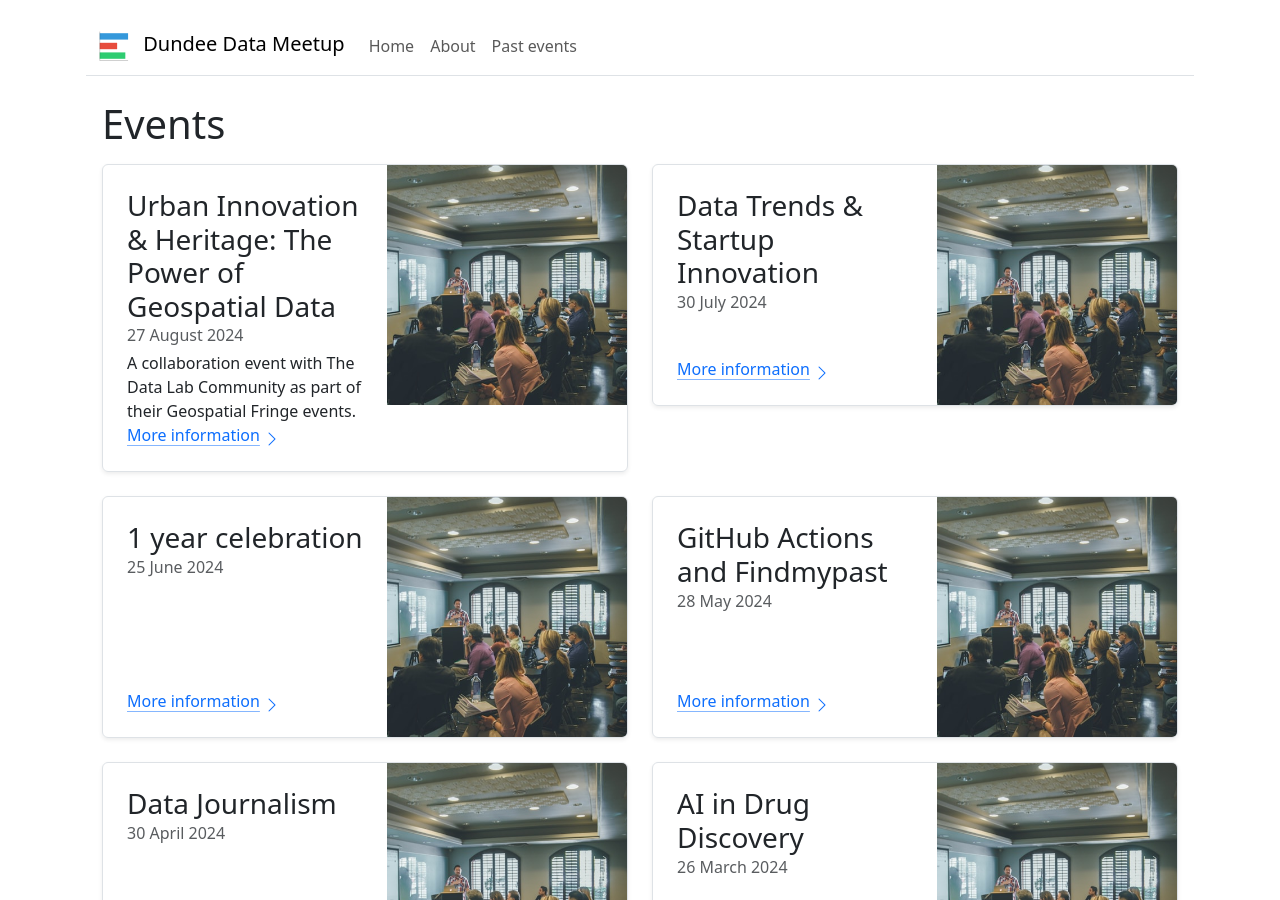
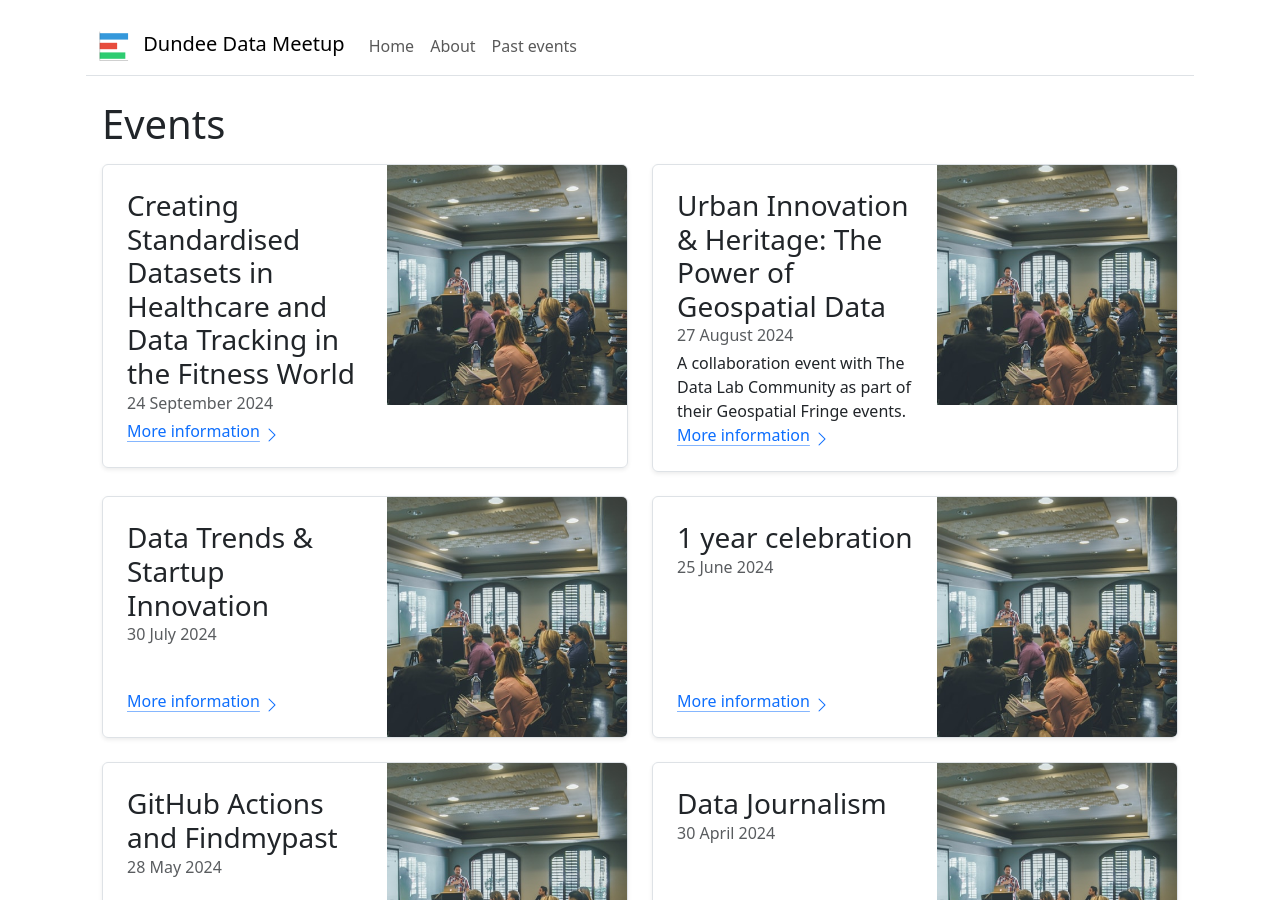
Before and after one commit to DundeeDataMeetup/dundeedatameetup.github.io, a Jekyll site: the page built from events.html, in a window 1280 px wide and 900 px high. Built offline with Jekyll 4.4.1, drawn with Linux system fonts in a browser that asks for light colours.

Commit message:
- Update call to action - Add 09/2024 event

```diff
--- /dev/null
+++ b/_events/2024/09.md
@@ -0,0 +1,7 @@
+---
+title: "Creating Standardised Datasets in Healthcare and Data Tracking in the Fitness World"
+description:
+date: 2024-09-24 18:00:00
+speakers:
+attendance: 10
+---
--- a/index.html
+++ b/index.html
@@ -12,7 +12,7 @@ title: Home
                 <h1 class="display-5 fw-bold">Welcome to the Dundee Data Meetup</h1>
                 <p class="fs-4">A vibrant community-driven event that brings together curious learners, data enthusiasts and professionals to explore the captivating world of data and its applications.</p>
                 <p>
-                    <a class="btn btn-lg btn-primary" href="https://ti.to/dundee-data-meetup/" target="_blank">Sign up now</a>
+                    <a class="btn btn-lg btn-primary" href="https://ti.to/dundee-data-meetup/" target="_blank">Upcoming events</a>
                 </p>
             </div>
         </div>
```
